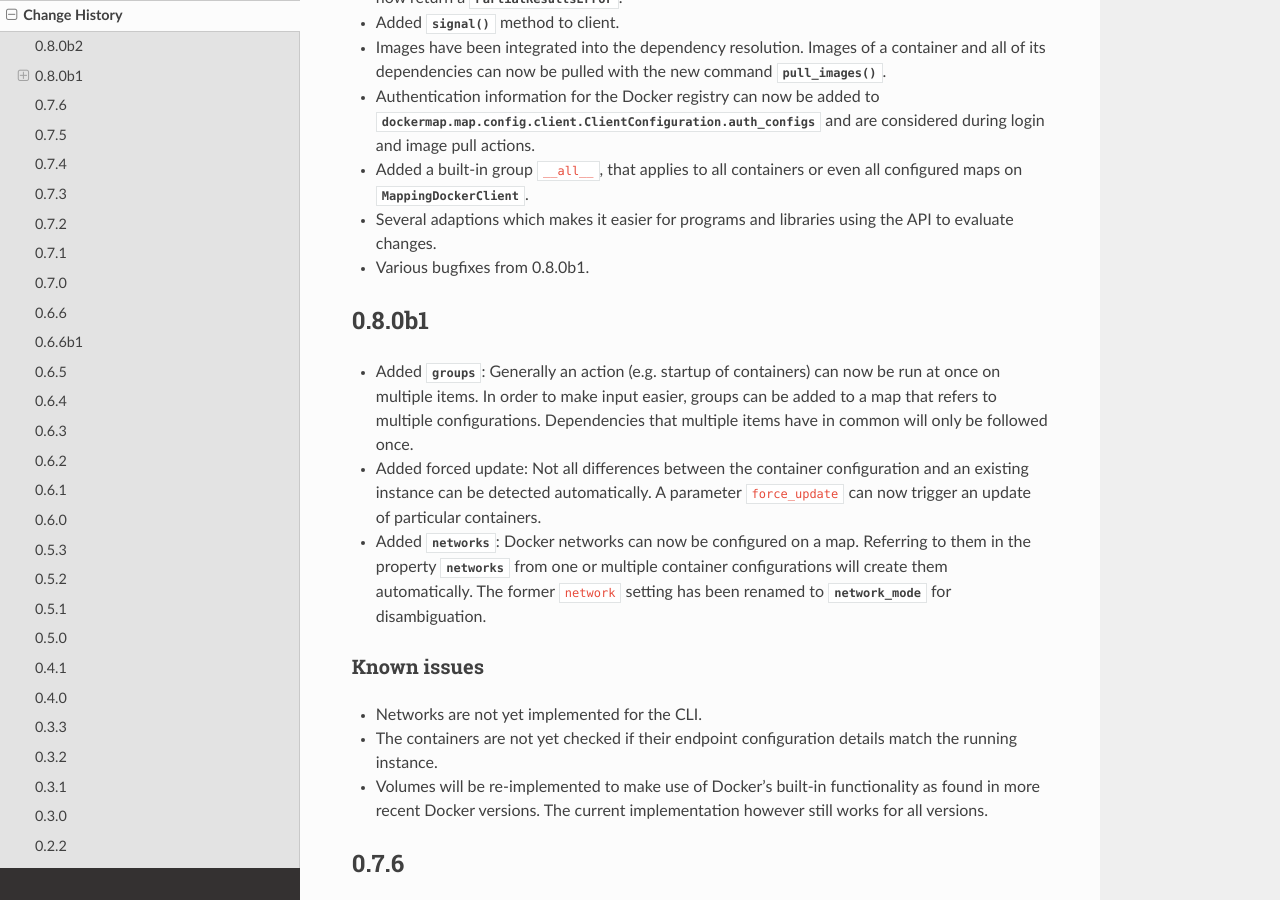
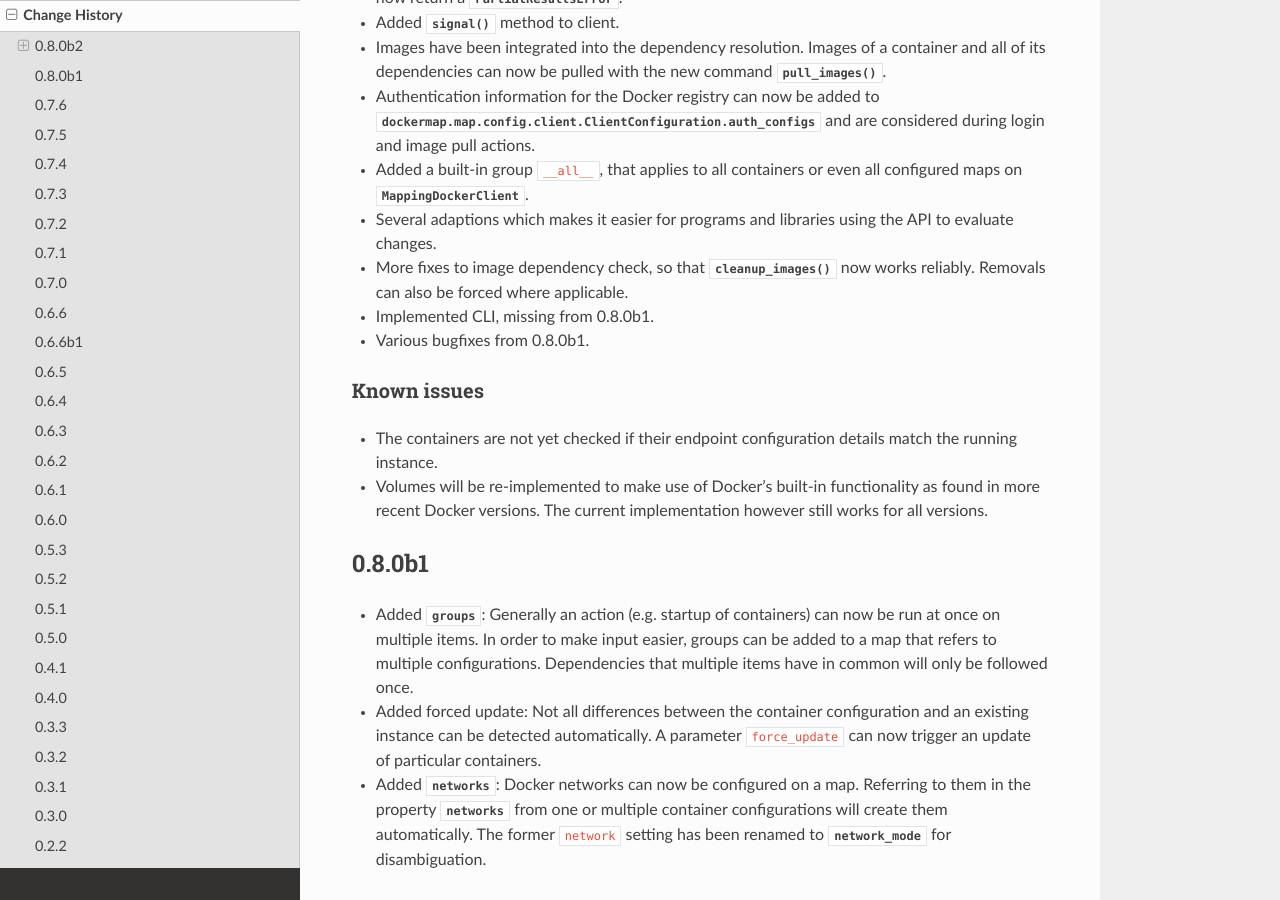
Before and after one commit to merll/docker-map, a Sphinx documentation site: the page built from docs/changes.rst, in a window 1280 px wide and 900 px high, scrolled down 355 px. Built offline with Sphinx 7.4.7 and the Read the Docs theme 2.0.0, drawn with Linux system fonts in a browser that asks for light colours.

Commit message:
Updated changelog.

```diff
--- a/docs/changes.rst
+++ b/docs/changes.rst
@@ -21,7 +21,17 @@
 * Added a built-in group ``__all__``, that applies to all containers or even all configured maps on
   :class:`~dockermap.map.client.MappingDockerClient`.
 * Several adaptions which makes it easier for programs and libraries using the API to evaluate changes.
+* More fixes to image dependency check, so that
+  :meth:`~dockermap.client.docker_util.DockerUtilityMixin.cleanup_images` now works reliably. Removals can also be
+  forced where applicable.
+* Implemented CLI, missing from 0.8.0b1.
 * Various bugfixes from 0.8.0b1.
+
+Known issues
+""""""""""""
+* The containers are not yet checked if their endpoint configuration details match the running instance.
+* Volumes will be re-implemented to make use of Docker's built-in functionality as found in more recent Docker versions.
+  The current implementation however still works for all versions.
 
 0.8.0b1
 -------
@@ -34,13 +44,6 @@
   on a map. Referring to them in the property :attr:`~dockermap.map.config.container.ContainerConfiguration.networks`
   from one or multiple container configurations will create them automatically. The former ``network`` setting has been
   renamed to :attr:`~dockermap.map.config.container.ContainerConfiguration.network_mode` for disambiguation.
-
-Known issues
-""""""""""""
-* Networks are not yet implemented for the CLI.
-* The containers are not yet checked if their endpoint configuration details match the running instance.
-* Volumes will be re-implemented to make use of Docker's built-in functionality as found in more recent Docker versions.
-  The current implementation however still works for all versions.
 
 0.7.6
 -----
```
